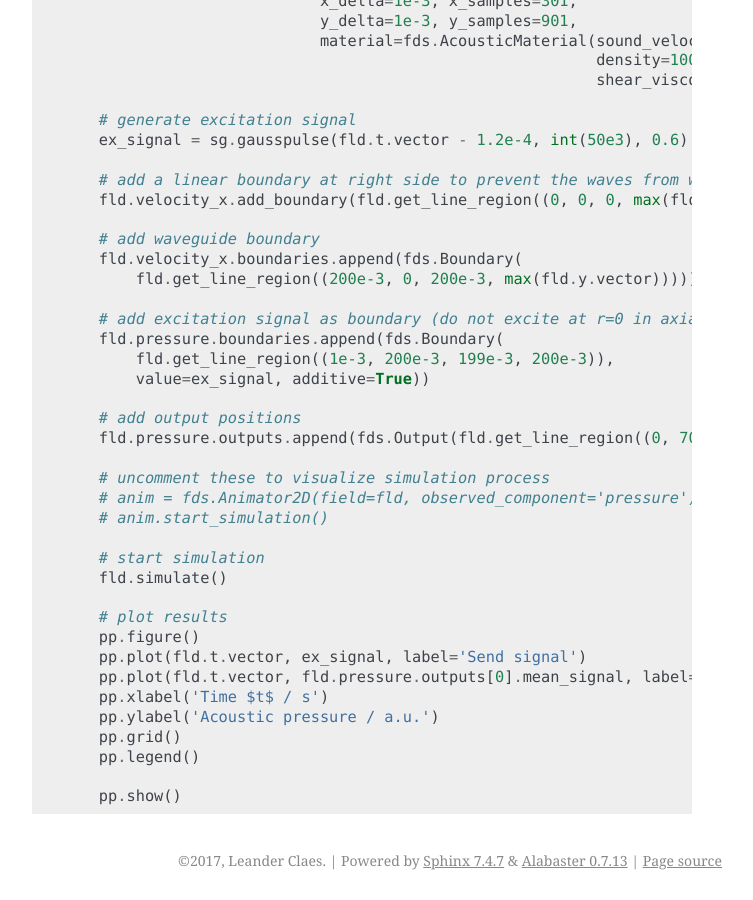
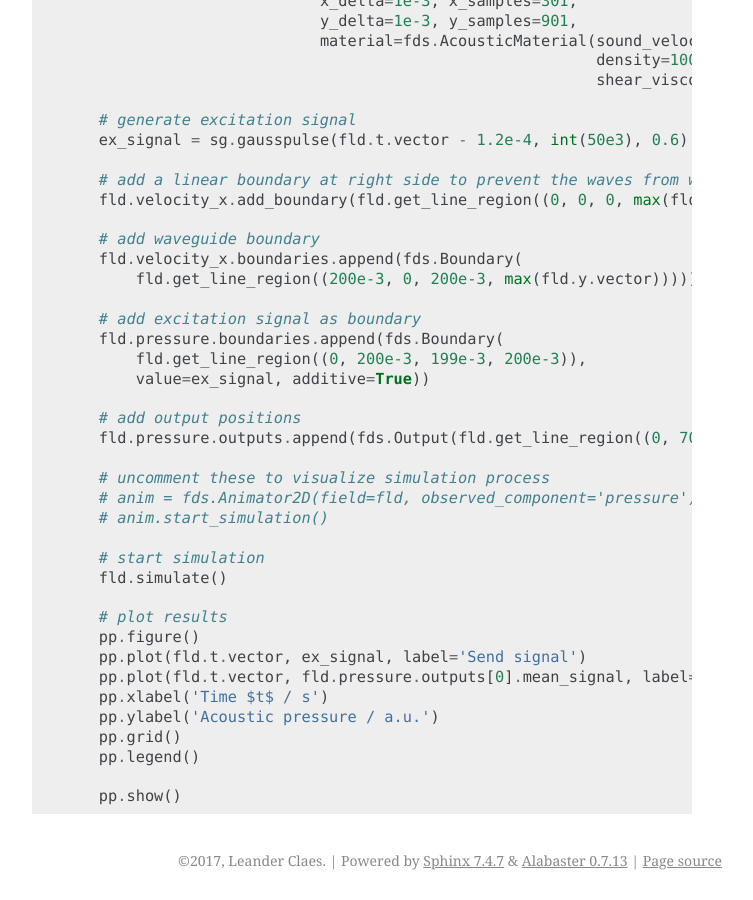
Before and after one commit to emtpb/pyfds, a Sphinx documentation site: the page built from doc/ex_acoustics.rst, in a window 1280 px wide and 900 px high, scrolled down 1291 px. Shown: the whole window, without its empty margins (388-1141 px from the left). Built offline with Sphinx 7.4.7, drawn with Linux system fonts in a browser that asks for light colours; formulas are drawn with MathJax 3; the version number could not be read and is left out.

Commit message:
Correct acoustic 3d-axi example.

```diff
--- a/doc/ex_acoustics.rst
+++ b/doc/ex_acoustics.rst
@@ -77,9 +77,9 @@ Simulating a short, circular acoustic waveguide.
         fld.velocity_x.boundaries.append(fds.Boundary(
             fld.get_line_region((200e-3, 0, 200e-3, max(fld.y.vector)))))
 
-        # add excitation signal as boundary (do not excite at r=0 in axial symmetric setups)
+        # add excitation signal as boundary
         fld.pressure.boundaries.append(fds.Boundary(
-            fld.get_line_region((1e-3, 200e-3, 199e-3, 200e-3)),
+            fld.get_line_region((0, 200e-3, 199e-3, 200e-3)),
             value=ex_signal, additive=True))
 
         # add output positions
```
